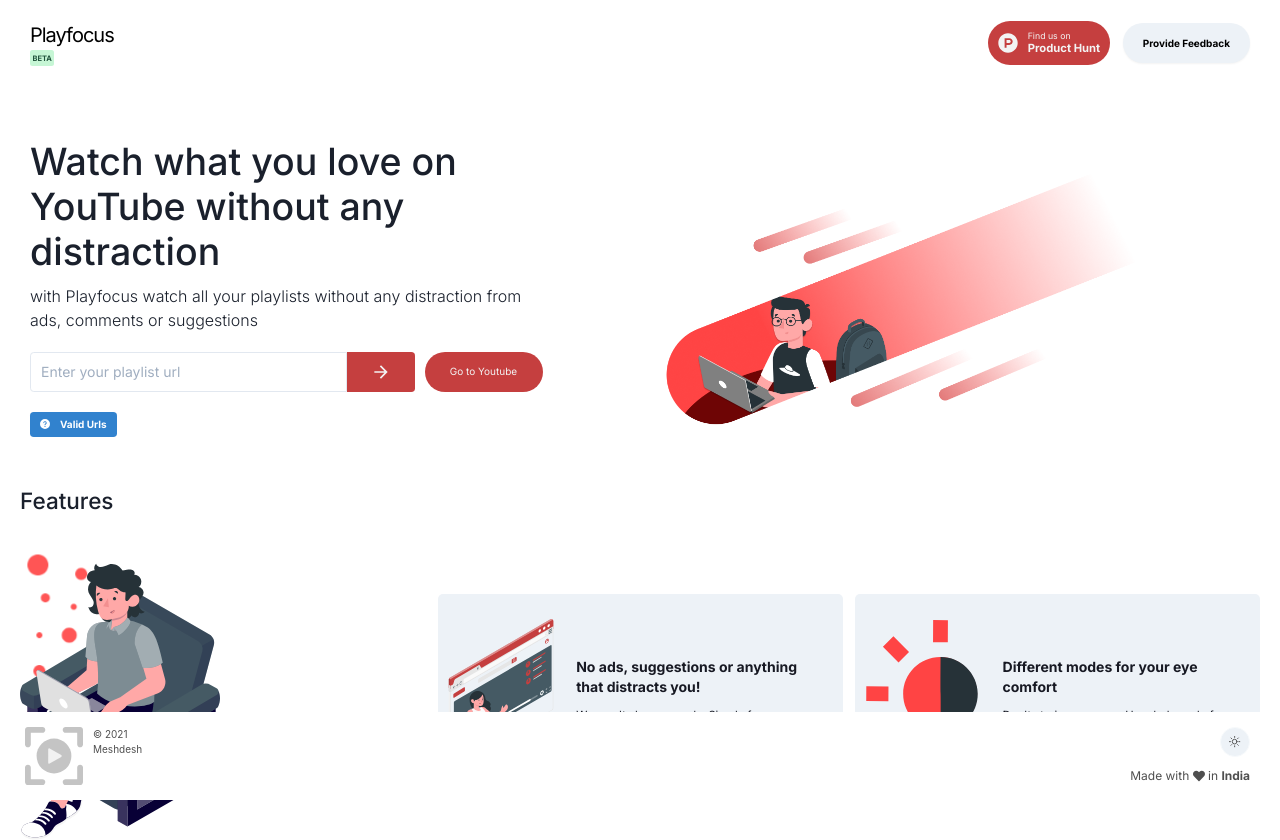
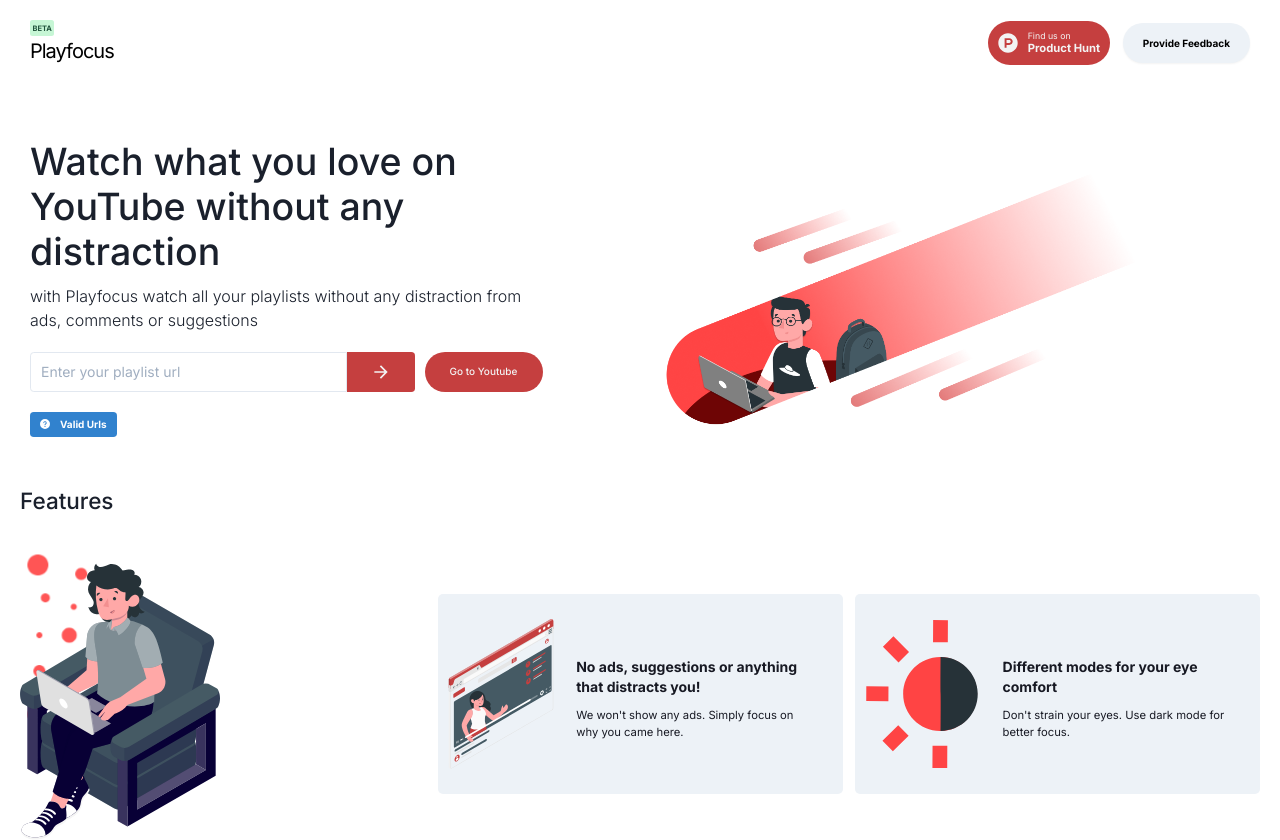
Before and after one commit to MeshDesh/youfocus-frontend, a React (Create React App) app: page / in a window 1280 px wide. Shown: the top 840 px of the page. Built offline with nearby package versions, Linux system fonts and the light colour scheme.

Commit message:
made all style changes

```diff
--- a/src/components/footer/footer-component.tsx
+++ b/src/components/footer/footer-component.tsx
@@ -2,13 +2,11 @@
     Box,
     Container,
     Flex,
-    HStack,
     IconButton,
     Stack,
     Text,
     useColorMode,
     useColorModeValue,
-    VStack,
 } from "@chakra-ui/react"
 import React from "react"
 import "./footer.scss"
@@ -39,20 +37,21 @@
                         </Text>
                     </Stack>
                     <Box className="footer_controls">
+                        <Text>
+                            Made with <FontAwesomeIcon icon={faHeart} /> in{" "}
+                            <strong>India</strong>
+                        </Text>
                         <IconButton
                             backgroundColor="blackAlpha"
                             rounded="full"
                             className="theme_control"
                             aria-label="icon"
                             width="20px"
+                            margin="0px 10px"
                             onClick={toggleColorMode}
                             size="lg"
                             icon={colorMode === "dark" ? <MoonIcon /> : <SunIcon />}
                         />
-                        <Text>
-                            Made with <FontAwesomeIcon icon={faHeart} /> in{" "}
-                            <strong>India</strong>
-                        </Text>
                     </Box>
                 </Flex>
             </Container>
--- a/src/components/footer/footer.scss
+++ b/src/components/footer/footer.scss
@@ -1,7 +1,7 @@
 @import '../../styles/abstracts/_variables.scss';
 
 .footer{
-    position: fixed;
+    position: relative;
     padding: 15px;
     width: 100%;
     bottom: 0;
@@ -15,20 +15,17 @@
             font-weight: 500;
         }
     }
-    .copy{
-        margin: 0px 10px;
-    }
     .footer_controls{
         margin: 0px 5px;
         display: flex;
-        flex-direction: column;
-        justify-content: flex-end;
-        align-items: flex-end;
+        flex-direction: row;
+        flex-wrap: wrap-reverse;
+        justify-content: flex-start;
+        align-items: center;
         font-size: 12px;
         font-family: 'Inter', sans-serif;
         .theme_control{
             border: 0.5px solid #F7FAFC;
-            margin-bottom: 10px;
         }
     }
 }
--- a/src/components/navbar/navbar-component.tsx
+++ b/src/components/navbar/navbar-component.tsx
@@ -20,7 +20,11 @@
 
 const Navbar: React.FC = () => {
     const { isOpen, onOpen, onClose } = useDisclosure()
-    const {isOpen: isModalOpen, onOpen:onModalOpen, onClose: onModalClose} = useDisclosure();
+    const {
+        isOpen: isModalOpen,
+        onOpen: onModalOpen,
+        onClose: onModalClose,
+    } = useDisclosure()
     const menuToggle = () => {
         isOpen ? onClose() : onOpen()
     }
@@ -31,8 +35,8 @@
     }
 
     return (
-        <nav style={{background: navTheme.background, color:navTheme.text}}>
-        <Container maxW='container.xl'>
+        <nav style={{ background: navTheme.background, color: navTheme.text }}>
+            <Container maxW="container.xl">
                 <Flex
                     as="nav"
                     justify="space-between"
@@ -41,6 +45,9 @@
                 >
                     <Flex align="center">
                         <NavLink to="/">
+                            <Badge colorScheme="green" p="1" rounded={"base"}>
+                                beta
+                            </Badge>
                             <Text
                                 as="h1"
                                 size="xl"
@@ -49,9 +56,6 @@
                             >
                                 Playfocus
                             </Text>
-                    <Badge colorScheme="green" p="1" rounded={"base"}>
-                        beta
-                    </Badge>
                         </NavLink>
                     </Flex>
 
@@ -60,7 +64,10 @@
                         onClick={menuToggle}
                         cursor="pointer"
                     >
-                <FontAwesomeIcon icon={isOpen ? faTimes : faBars} size="2x" />
+                        <FontAwesomeIcon
+                            icon={isOpen ? faTimes : faBars}
+                            size="2x"
+                        />
                     </Box>
 
                     <Stack
@@ -72,7 +79,11 @@
                         mt={{ base: 4, md: 0 }}
                         className="navlinks"
                     >
-                <a href="https://producthunt.com" target="_blank" rel="noreferrer">
+                        <a
+                            href="https://producthunt.com"
+                            target="_blank"
+                            rel="noreferrer"
+                        >
                             <Button
                                 className="btn product_hunt_btn"
                                 mt={{ base: 5, md: 0 }}
@@ -91,14 +102,22 @@
                                 </Text>
                             </Button>
                         </a>
-                <Button onClick={onModalOpen} className="btn feedback_btn" boxShadow="sm">
+                        <Button
+                            onClick={onModalOpen}
+                            className="btn feedback_btn"
+                            boxShadow="sm"
+                        >
                             <Text>Provide Feedback</Text>
                         </Button>
                     </Stack>
                 </Flex>
             </Container>
-        <CustomModal isOpen={isModalOpen} onClose={onModalClose} title="Provide Feedback">
-            <FeedbackForm/>
+            <CustomModal
+                isOpen={isModalOpen}
+                onClose={onModalClose}
+                title="Provide Feedback"
+            >
+                <FeedbackForm />
             </CustomModal>
         </nav>
     )
--- a/src/components/navbar/navbar.scss
+++ b/src/components/navbar/navbar.scss
@@ -29,7 +29,8 @@
         padding: 10px;
         background: $color-focus-red;
         &:hover, &:active, &:focus{
-            color: $color-black;
+            color: $color-white;
+            background-color: $color-black;
         }
         .ph_icon {
             align-items: flex-start;
--- a/src/components/playlist-container/playlist-container-component.tsx
+++ b/src/components/playlist-container/playlist-container-component.tsx
@@ -17,6 +17,7 @@
         <SimpleGrid
             columns={{ base: 1, md: 2, lg: 5 }}
             spacing={10}
+            justifyContent='center'
             alignItems="center"
             align="stretch"
             className="playlist_container"
@@ -37,7 +38,7 @@
                       <Skeleton key={i} height="120px" width="auto" />
                   ))}
             {params.pageToken !== undefined ? (
-                <Button className="load_more_btn" onClick={handleLoadMore} p={4}>
+                <Button className="load_more_btn" size='lg' colorScheme='blue'  onClick={handleLoadMore} p={4}>
                     Load More
                 </Button>
             ) : null}
--- a/src/components/playlist-container/playlist-container.scss
+++ b/src/components/playlist-container/playlist-container.scss
@@ -4,6 +4,7 @@
     margin-bottom: 100px;
     .load_more_btn{
         font-weight: 500;
+        width: 200px;
         font-size: 12px;
     }
 }
--- a/src/components/video-card/video-card-component.tsx
+++ b/src/components/video-card/video-card-component.tsx
@@ -22,7 +22,7 @@
     return (
         <Flex
             rounded='md'
-            maxHeight='32rem'
+            minheight='30rem'
             alignItems='flex-start'
             justifyContent='flex-start'
             justifyItems='flex-start'
--- a/src/components/video-card/video-card.scss
+++ b/src/components/video-card/video-card.scss
@@ -3,7 +3,7 @@
     overflow: hidden;
     width: auto;
     .video_thumbnail {
-        height: 100px;
+        height: 100%;
         width: 100%;
         img {
             height: inherit;
--- a/src/components/yt-form/ytform.scss
+++ b/src/components/yt-form/ytform.scss
@@ -2,6 +2,7 @@
 
 .yt_input{
     margin: 20px 0px;
+    font-family: 'Inter', sans-serif;
     .yt_input_field{
         height: 40px;
         font-size: 14px;
@@ -24,6 +25,7 @@
         background-color: $color-focus-red;
         width: 200px;
         margin: 0px 10px;
+        font-weight: 500;
         display: flex;
         justify-content: center;
         align-items: center;
--- a/src/hooks/useFetch.tsx
+++ b/src/hooks/useFetch.tsx
@@ -32,6 +32,7 @@
             }
         }
 
+        console.log(process.env.REACT_APP_BACKEND_BASE_URL)
         getPlaylist(params)
     }, [])
 
```
Lines whose indentation alone changed are shown as unchanged.
